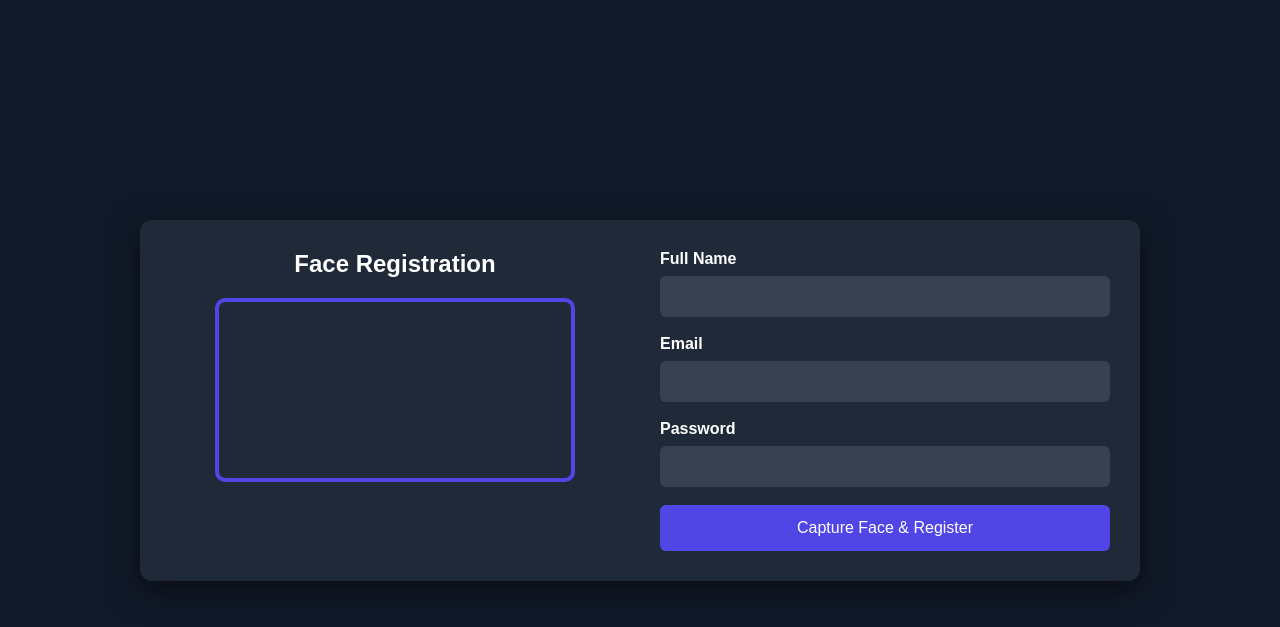
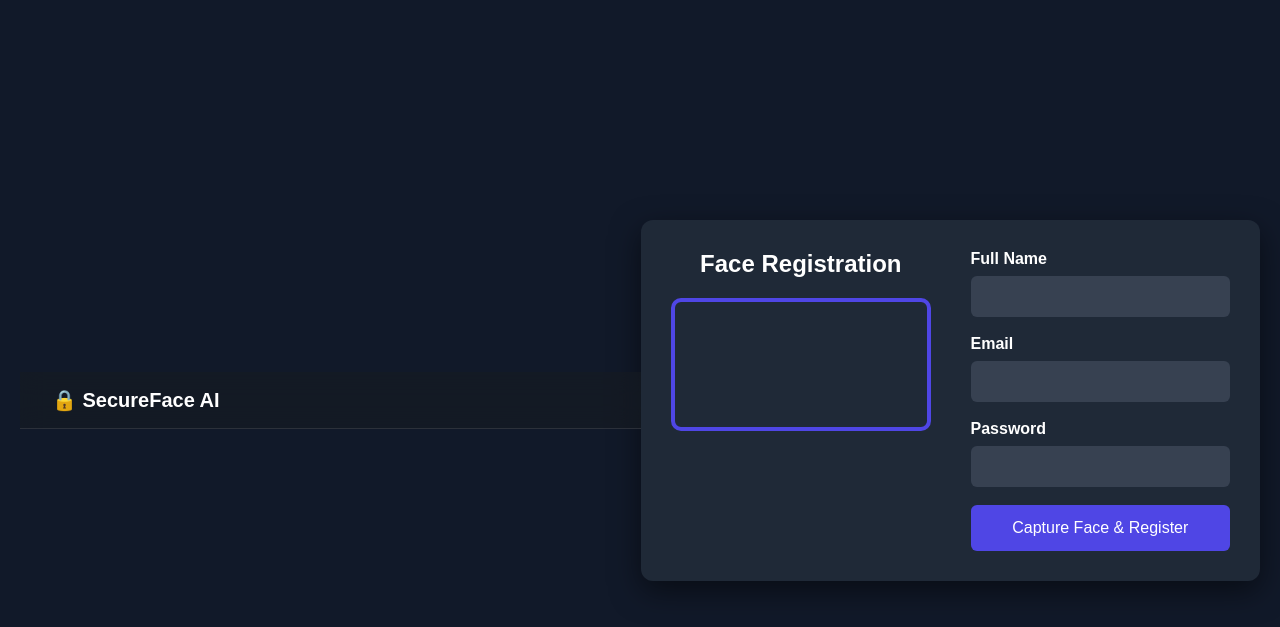
Before and after one commit to kumar-shanu-1881/Secure_Face_AI, a Flask app: page /register in a window 1280 px wide. Shown: the top 627 px of the page. Run offline with Flask 3, Linux system fonts and the light colour scheme.

Commit message:
added nav bar to both login and register page

```diff
--- a/static/css/register.css
+++ b/static/css/register.css
@@ -13,6 +13,37 @@ body{
     align-items:center;
     min-height:100vh;
     padding:20px;
+}
+
+/* --- Navigation Bar --- */
+.navbar {
+    width: 100%;
+    display: flex;
+    align-items: center;
+    justify-content: flex-start;
+    padding: 1rem 2rem;
+    background-color: rgba(22, 27, 34, 0.6);
+    border-bottom: 1px solid rgba(255, 255, 255, 0.1);
+    backdrop-filter: blur(12px);
+    -webkit-backdrop-filter: blur(12px);
+    position: sticky;
+    top: 0;
+    z-index: 100;
+}
+
+.navbar .logo {
+    font-size: 1.25rem;
+    font-weight: 700;
+    color: #ffffff;
+    text-decoration: none;
+    display: inline-flex;
+    align-items: center;
+    gap: 0.5rem;
+    transition: opacity 0.2s ease;
+}
+
+.navbar .logo:hover {
+    opacity: 0.85;
 }
 
 .container{
--- a/templates/login.html
+++ b/templates/login.html
@@ -10,6 +10,11 @@
 </head>
 
 <body>
+     <nav class="navbar">
+    <a href="{{ url_for('index') }}" class="logo">
+        🔒 SecureFace AI
+    </a>
+</nav>
     <div class="container">
         <div class="box-left">
             <h2>Face Login</h2>
--- a/templates/register.html
+++ b/templates/register.html
@@ -10,6 +10,11 @@
 </head>
 
 <body>
+     <nav class="navbar">
+    <a href="{{ url_for('index') }}" class="logo">
+        🔒 SecureFace AI
+    </a>
+</nav>
     <div class="container">
         <div class="box-left">
             <h2 id="pagetitle">Face Registration</h2>
```
Also changed, not shown: static/css/login.css (+31 -0 lines).
